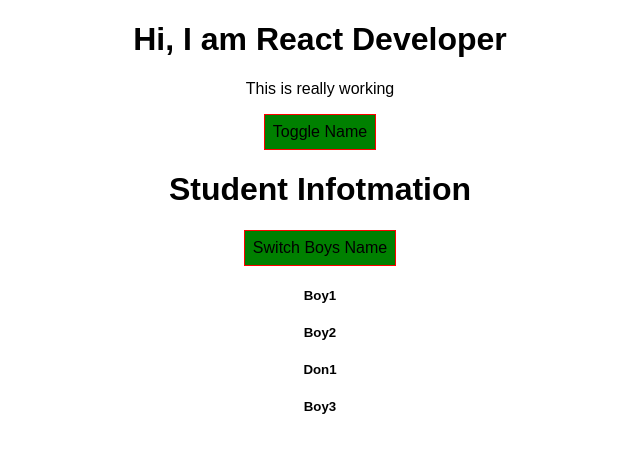
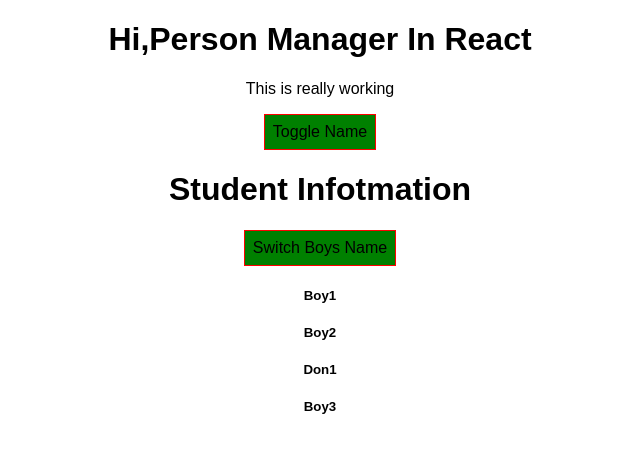
Before and after one commit to aniketbumbc/React-Practice, a React (Create React App) app: page / in a window 1280 px wide. Shown: the top 452 px of the page, without its empty margins (320-960 px from the left). Built offline with nearby package versions, Linux system fonts and the light colour scheme.

Commit message:
hoc added

```diff
--- a/src/Components/Person/Person.js
+++ b/src/Components/Person/Person.js
@@ -2,6 +2,7 @@ import React from "react";
 import './person.css';
 //import styled from 'styled-components';
 const person = (props) => {
+  console.log("Person JS logging");
    return (
     <div className="Person">
       <p onClick = {props.click}>
--- a/src/Components/cockpit/Cockpit.js
+++ b/src/Components/cockpit/Cockpit.js
@@ -2,7 +2,6 @@ import React from "react";
 import classes from "./cockpit.css";
 
 const Cockpit = props => {
-console.log(classes);
   let assignedclasses = [];
   let btnClass = "";
   if (props.showPerson) {
@@ -16,7 +15,7 @@ console.log(classes);
   }
   return (
     <div className={classes.Cockpit}>
-      <h1> Hi, I am {props.tech} Developer</h1>
+      <h1> Hi,{props.title}  In {props.tech} </h1>
       <p className={assignedclasses.join(" ")}> This is really working </p>
       <button className={btnClass} onClick={props.toggle}>
         Toggle Name
--- a/src/container/App.js
+++ b/src/container/App.js
@@ -3,8 +3,15 @@ import "./App.css";
 import PersonList from "../Components/PersonList";
 import Student from "../Components/Student";
 import Cockpit from "../Components/cockpit/Cockpit";
+// import WithClass from "../hoc/WithClass";
+// import Aux from "../hoc/Aux";
+import AuthContext from "../context/authcontext";
 
 class App extends Component {
+  constructor(props) {
+    super(props);
+    console.log("App JS constructor");
+  }
   state = {
     tech: "React",
     person: [
@@ -15,6 +22,15 @@ class App extends Component {
     ],
     showPersons: false
   };
+
+  static getDerivedStateFromProps(props, state) {
+    console.log("Get Derived State Props ", props);
+    return state;
+  }
+
+  componentDidMount() {
+    console.log("Component Mounting");
+  }
 
   deletePersonHandler = index => {
     const person = [...this.state.person];
@@ -41,6 +57,7 @@ class App extends Component {
   };
 
   render() {
+    console.log("render method App JS");
     let persons = null;
     if (this.state.showPersons) {
       persons = (
@@ -53,13 +70,18 @@ class App extends Component {
     }
     return (
       <div className="App">
+        <AuthContext.Provider
+          value={{ authenticated: this.state.authenticated }}
+        >
           <Cockpit
+            title={this.props.title}
             showPerson={this.state.showPersons}
             tech={this.state.tech}
             person={this.state.person}
             toggle={this.togglePersonHandler}
           />
           {persons}
+        </AuthContext.Provider>
         <Student />
       </div>
     );
--- /dev/null
+++ b/src/context/authcontext.js
@@ -0,0 +1,9 @@
+import React from "react";
+
+const authcontext = React.createContext({
+  authenticated: false,
+  login: () => {},
+  name: "Bunny"
+});
+
+export default authcontext;
--- /dev/null
+++ b/src/hoc/Aux.js
@@ -0,0 +1,3 @@
+const aux = props => props.children;
+
+export default  aux;
--- /dev/null
+++ b/src/hoc/WithClass.js
@@ -0,0 +1,11 @@
+import React from "react";
+
+const WithClass = (WrappedComponent, classNamed) => {
+  return props => (
+    <div className={classNamed}>
+      <WrappedComponent></WrappedComponent>
+    </div>
+  );
+};
+
+export default WithClass;
--- a/src/index.js
+++ b/src/index.js
@@ -4,5 +4,5 @@ import './index.css';
 import App from './container/App';
 import registerServiceWorker from './registerServiceWorker';
 
-ReactDOM.render(<App />, document.getElementById('root'));
+ReactDOM.render(<App title = {"Person Manager"}/>, document.getElementById('root'));
 registerServiceWorker();
```
Lines whose indentation alone changed are shown as unchanged.
